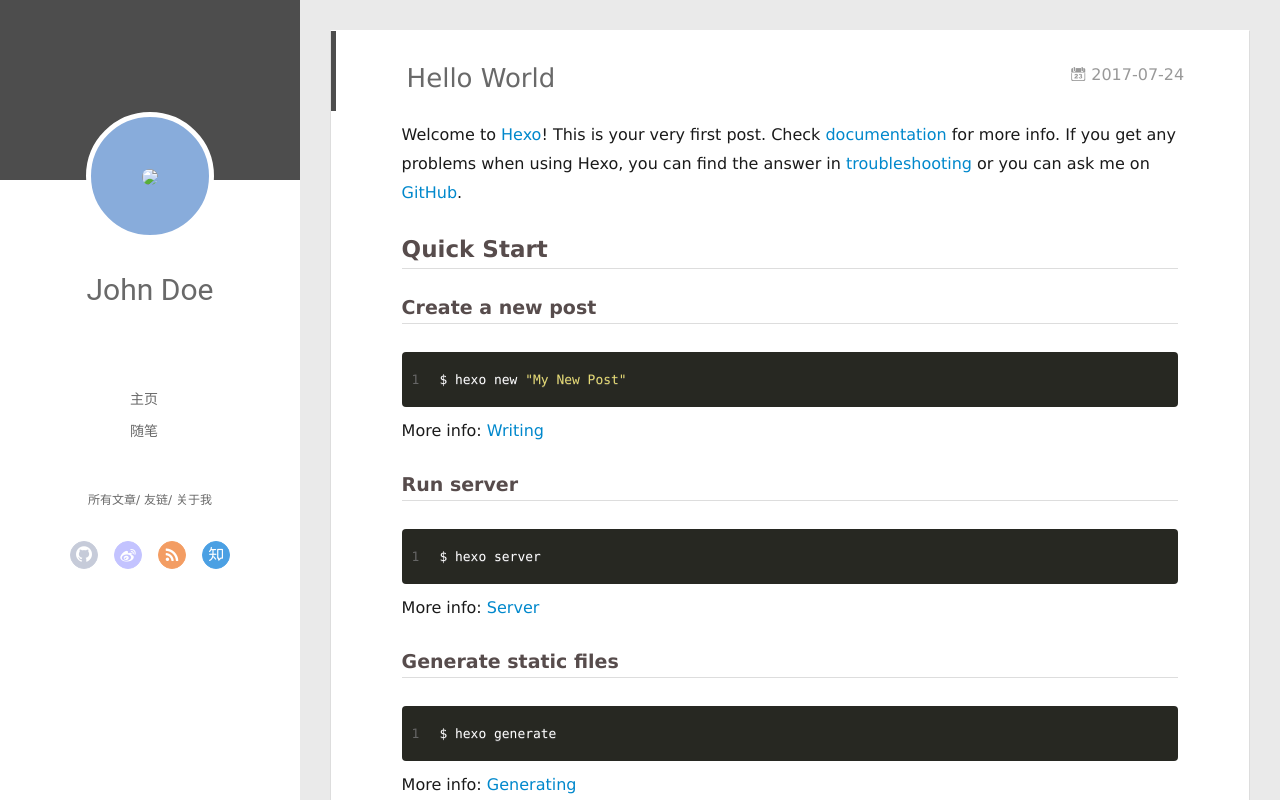
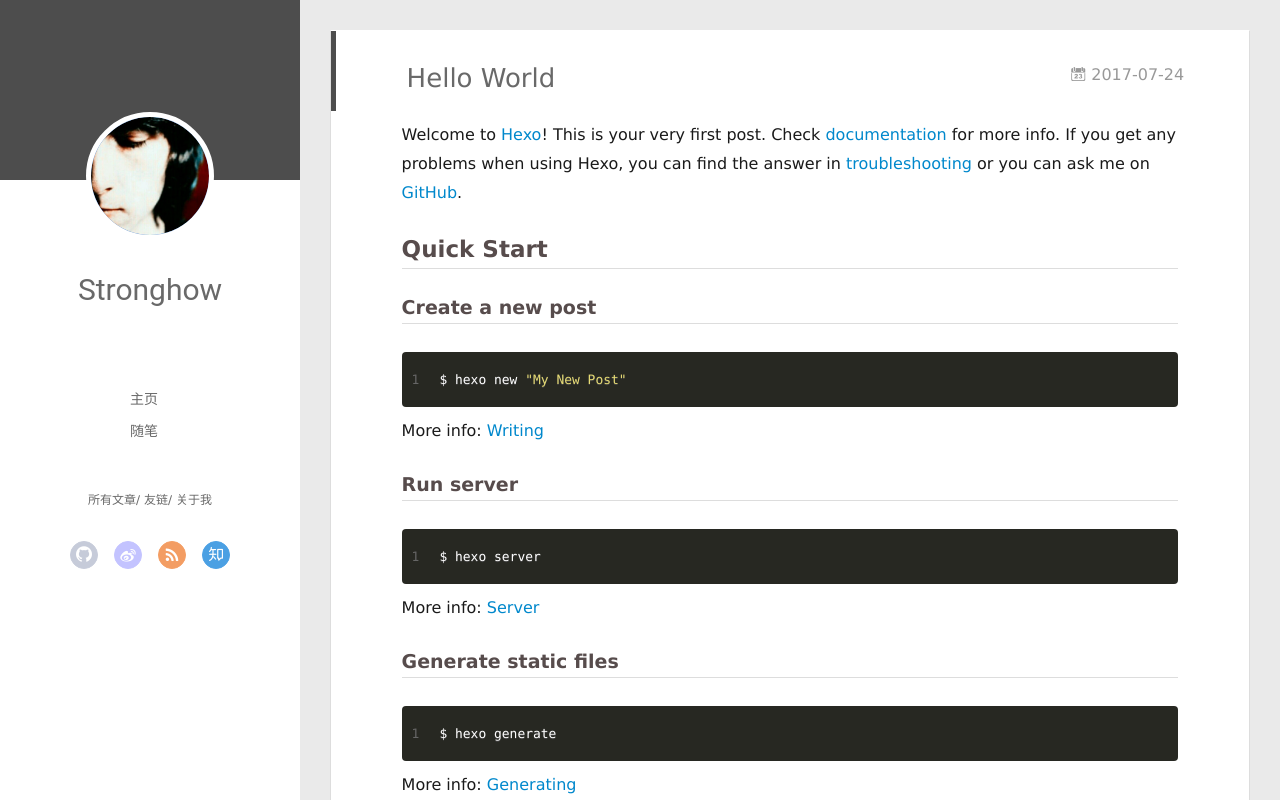
Before and after one commit to stronghow/stronghow.github.io, a plain HTML site: page 2017/07/24/hello-world/index.html in a window 1280 px wide. Drawn offline with Linux system fonts and the light colour scheme; no server answers.

Commit message:
Site updated: 2017-07-24 16:48:26

```diff
--- a/2017/07/24/hello-world/index.html
+++ b/2017/07/24/hello-world/index.html
@@ -46,10 +46,10 @@
 <div class="intrude-less">
 	<header id="header" class="inner">
 		<a href="/" class="profilepic">
-			<img src="null" class="js-avatar">
+			<img src="/images/avatar.jpg" class="js-avatar">
 		</a>
 		<hgroup>
-		  <h1 class="header-author"><a href="/">John Doe</a></h1>
+		  <h1 class="header-author"><a href="/">Stronghow</a></h1>
 		</hgroup>
 
 
@@ -104,10 +104,10 @@
 	<div class="intrude-less">
 		<header id="header" class="inner">
 			<div class="profilepic">
-				<img src="null" class="js-avatar">
+				<img src="/images/avatar.jpg" class="js-avatar">
 			</div>
 			<hgroup>
-			  <h1 class="header-author js-header-author">John Doe</h1>
+			  <h1 class="header-author js-header-author">Stronghow</h1>
 			</hgroup>
 
 
@@ -308,7 +308,7 @@
   <div class="outer">
     <div id="footer-info">
     	<div class="footer-left">
-    		&copy; 2017 John Doe
+    		&copy; 2017 Stronghow
     	</div>
       	<div class="footer-right">
       		<a href="http://hexo.io/" target="_blank">Hexo</a>  Theme <a href="https://github.com/litten/hexo-theme-yilia" target="_blank">Yilia</a> by Litten
```
Also changed, not shown: archives/2017/07/index.html (+5 -5 lines), archives/2017/index.html (+5 -5 lines), archives/index.html (+5 -5 lines), index.html (+5 -5 lines), images/avatar.jpg (added).
